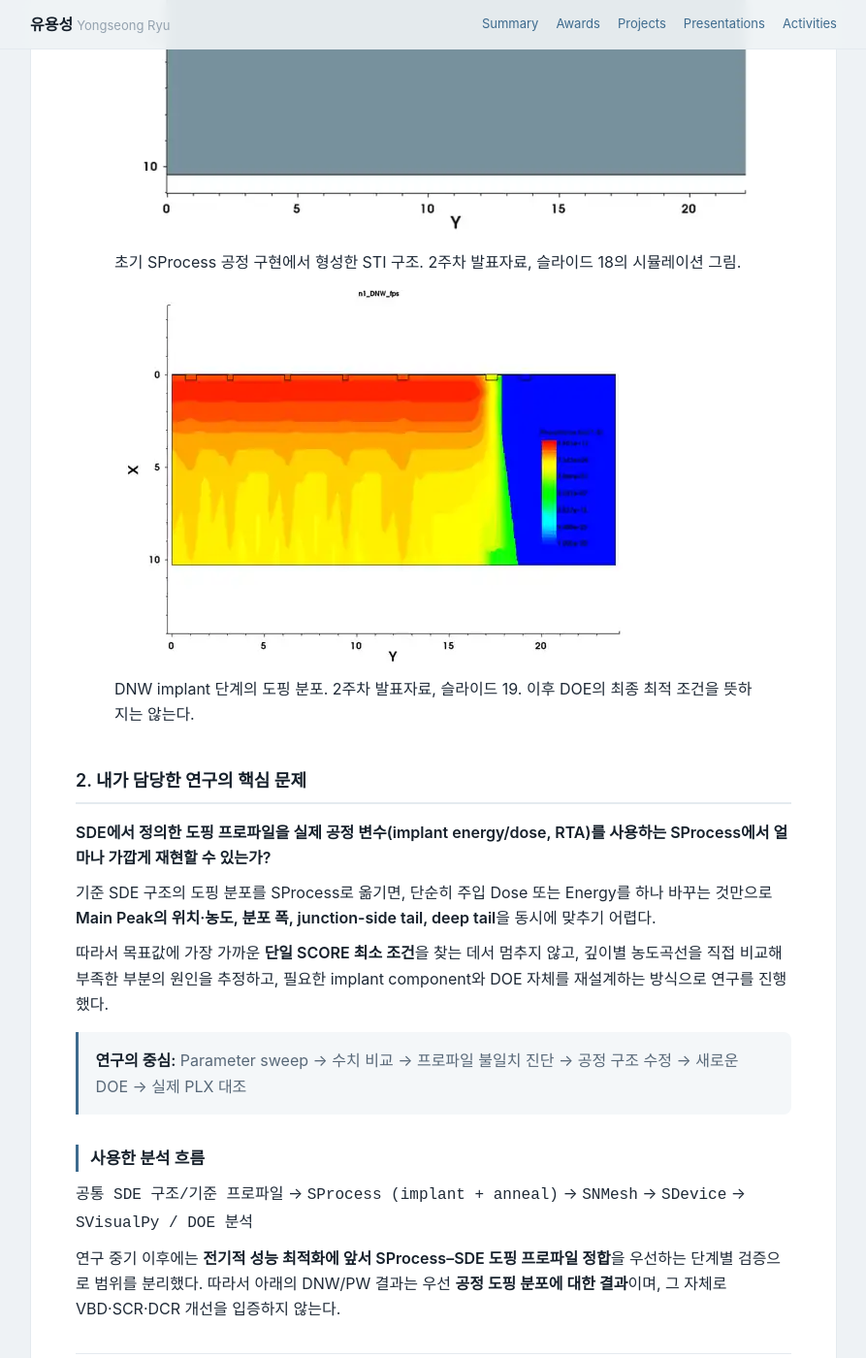
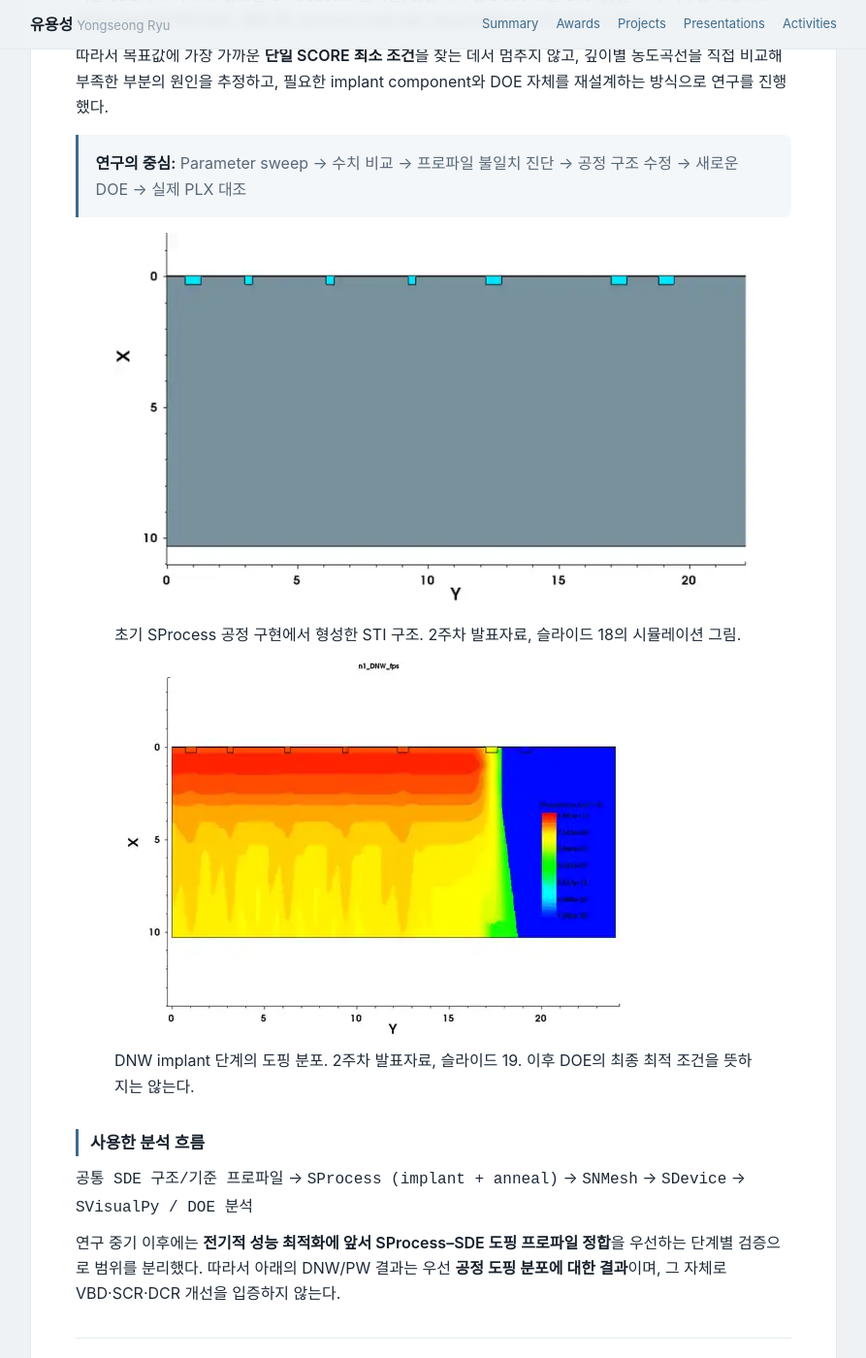
Before and after one commit to ryu980920/ryu980920.github.io, a Jekyll site: the page built from chip-master/index.md, in a window 1280 px wide and 1400 px high, scrolled down 1531 px. Shown: the whole window at 97% size, without its empty margins (193-1086 px from the left). Built offline with Jekyll 4.4.1, drawn with Linux system fonts in a browser that asks for light colours; part of the change alters nothing that is shown.

Commit message:
docs: place own process figures within B-track section

```diff
--- a/chip-master/index.md
+++ b/chip-master/index.md
@@ -39,6 +39,18 @@ title: "2026 Chip Master Project | 28 nm FD-SOI SPAD"
 
 ---
 
+
+
+## 2. 내가 담당한 연구의 핵심 문제
+
+**SDE에서 정의한 도핑 프로파일을 실제 공정 변수(implant energy/dose, RTA)를 사용하는 SProcess에서 얼마나 가깝게 재현할 수 있는가?**
+
+기준 SDE 구조의 도핑 분포를 SProcess로 옮기면, 단순히 주입 Dose 또는 Energy를 하나 바꾸는 것만으로 **Main Peak의 위치·농도, 분포 폭, junction-side tail, deep tail**을 동시에 맞추기 어렵다.
+
+따라서 목표값에 가장 가까운 **단일 SCORE 최소 조건**을 찾는 데서 멈추지 않고, 깊이별 농도곡선을 직접 비교해 부족한 부분의 원인을 추정하고, 필요한 implant component와 DOE 자체를 재설계하는 방식으로 연구를 진행했다.
+
+> **연구의 중심:** Parameter sweep → 수치 비교 → 프로파일 불일치 진단 → 공정 구조 수정 → 새로운 DOE → 실제 PLX 대조
+
 <div class="cmp-figure-grid">
   <figure>
     <img src="images/process.webp" alt="2주차 발표자료의 SProcess STI 구조 형성 결과" loading="lazy">
@@ -49,16 +61,6 @@ title: "2026 Chip Master Project | 28 nm FD-SOI SPAD"
     <figcaption>DNW implant 단계의 도핑 분포. 2주차 발표자료, 슬라이드 19. 이후 DOE의 최종 최적 조건을 뜻하지는 않는다.</figcaption>
   </figure>
 </div>
-
-## 2. 내가 담당한 연구의 핵심 문제
-
-**SDE에서 정의한 도핑 프로파일을 실제 공정 변수(implant energy/dose, RTA)를 사용하는 SProcess에서 얼마나 가깝게 재현할 수 있는가?**
-
-기준 SDE 구조의 도핑 분포를 SProcess로 옮기면, 단순히 주입 Dose 또는 Energy를 하나 바꾸는 것만으로 **Main Peak의 위치·농도, 분포 폭, junction-side tail, deep tail**을 동시에 맞추기 어렵다.
-
-따라서 목표값에 가장 가까운 **단일 SCORE 최소 조건**을 찾는 데서 멈추지 않고, 깊이별 농도곡선을 직접 비교해 부족한 부분의 원인을 추정하고, 필요한 implant component와 DOE 자체를 재설계하는 방식으로 연구를 진행했다.
-
-> **연구의 중심:** Parameter sweep → 수치 비교 → 프로파일 불일치 진단 → 공정 구조 수정 → 새로운 DOE → 실제 PLX 대조
 
 ### 사용한 분석 흐름
 
```
